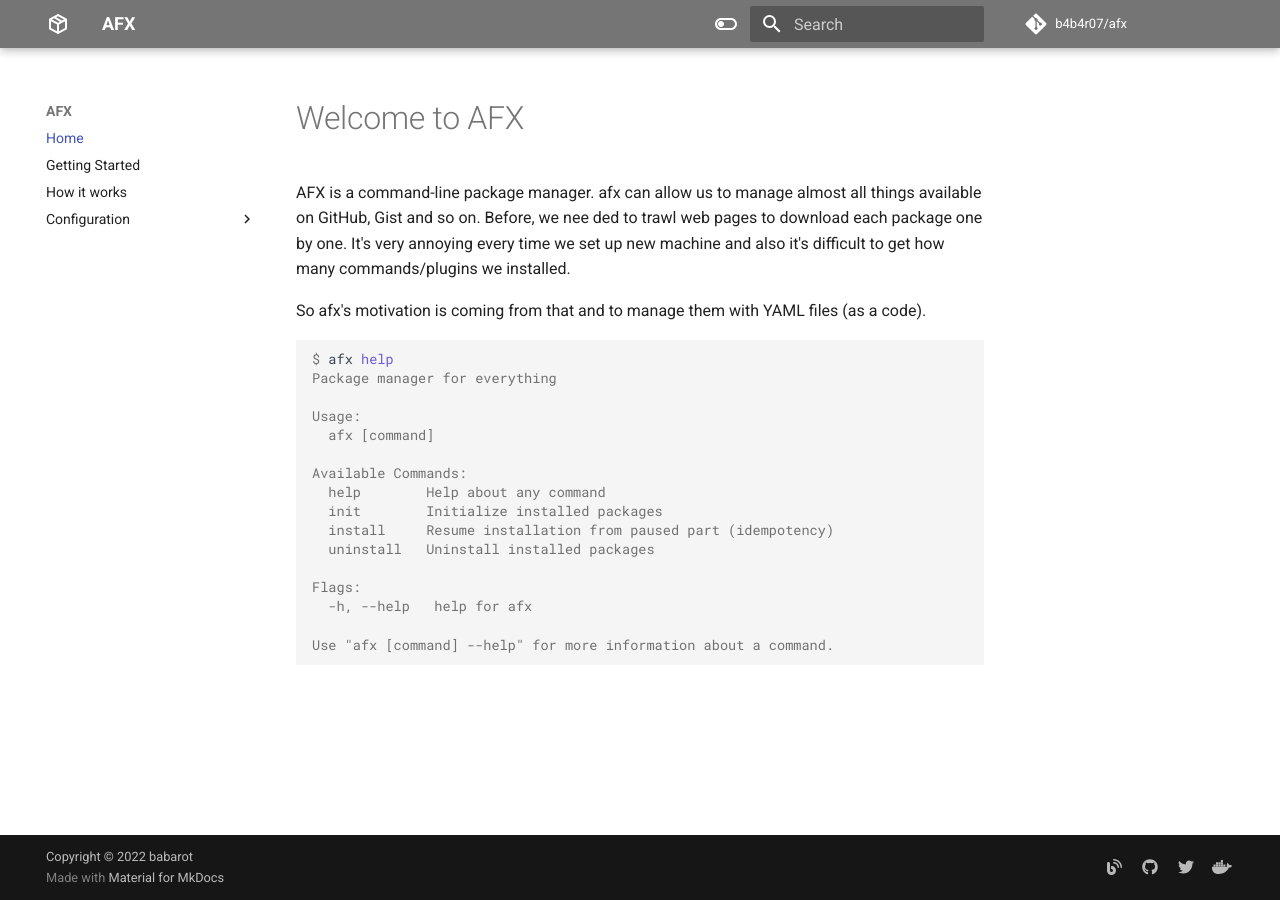
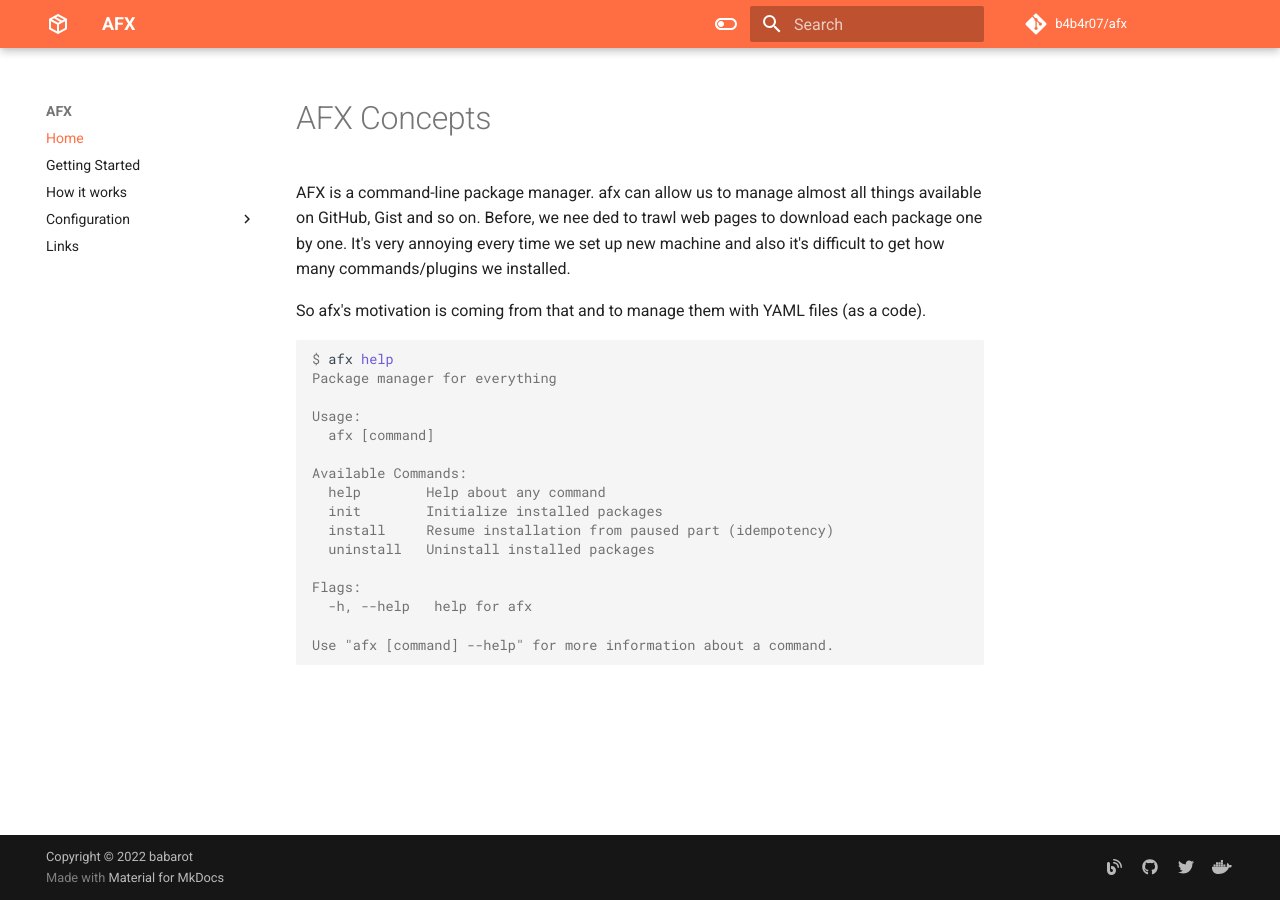
Before and after one commit to babarot/afx, an MkDocs documentation site: the page built from docs/index.md, in a window 1280 px wide. Built offline with MkDocs 1.6.1 and Material for MkDocs 9.7.7, drawn with Linux system fonts in a browser that asks for light colours; comment, search, counter and statistics services are not loaded.

Commit message:
Add docs

```diff
--- a/docs/index.md
+++ b/docs/index.md
@@ -1,4 +1,4 @@
-# Welcome to AFX
+# AFX Concepts
 
 AFX is a command-line package manager. afx can allow us to manage almost all things available on GitHub, Gist and so on. Before, we nee ded to trawl web pages to download each package one by one. It's very annoying every time we set up new machine and also it's difficult to get how many commands/plugins we installed.
 
--- a/mkdocs.yml
+++ b/mkdocs.yml
@@ -17,24 +17,24 @@
   include_search_page: false
   search_index_only: true
   palette:
-    - media: "(prefers-color-scheme: light)"  # Light mode
-      scheme: default
-      primary: grey
-      accent: indigo
-      toggle:
-        icon: material/toggle-switch-off-outline
-        name: Switch to light mode
-    - media: "(prefers-color-scheme: dark)"  # Dark mode
-      scheme: slate
-      primary: teal
-      accent: indigo
-      toggle:
-        icon: material/toggle-switch
-        name: Switch to dark mode
+  - media: "(prefers-color-scheme: light)"
+    scheme: default
+    toggle:
+      icon: material/toggle-switch-off-outline
+      name: Switch to dark mode
+    primary: deep orange
+    accent: red # indigo
+  - media: "(prefers-color-scheme: dark)"
+    scheme: slate
+    toggle:
+      icon: material/toggle-switch
+      name: Switch to light mode
+    primary: teal
+    accent: green # indigo
   features:
-    - search.suggest
-    - search.highlight
-    - search.share
+  - search.suggest
+  - search.highlight
+  - search.share
 
 plugins:
 - search
@@ -94,3 +94,4 @@
     - HTTP:   configuration/package/http.md
   - Command: configuration/command.md
   - Plugin:  configuration/plugin.md
+- Links: links.md
```
Also changed, not shown: docs/links.md (added, +9 -0 lines).
